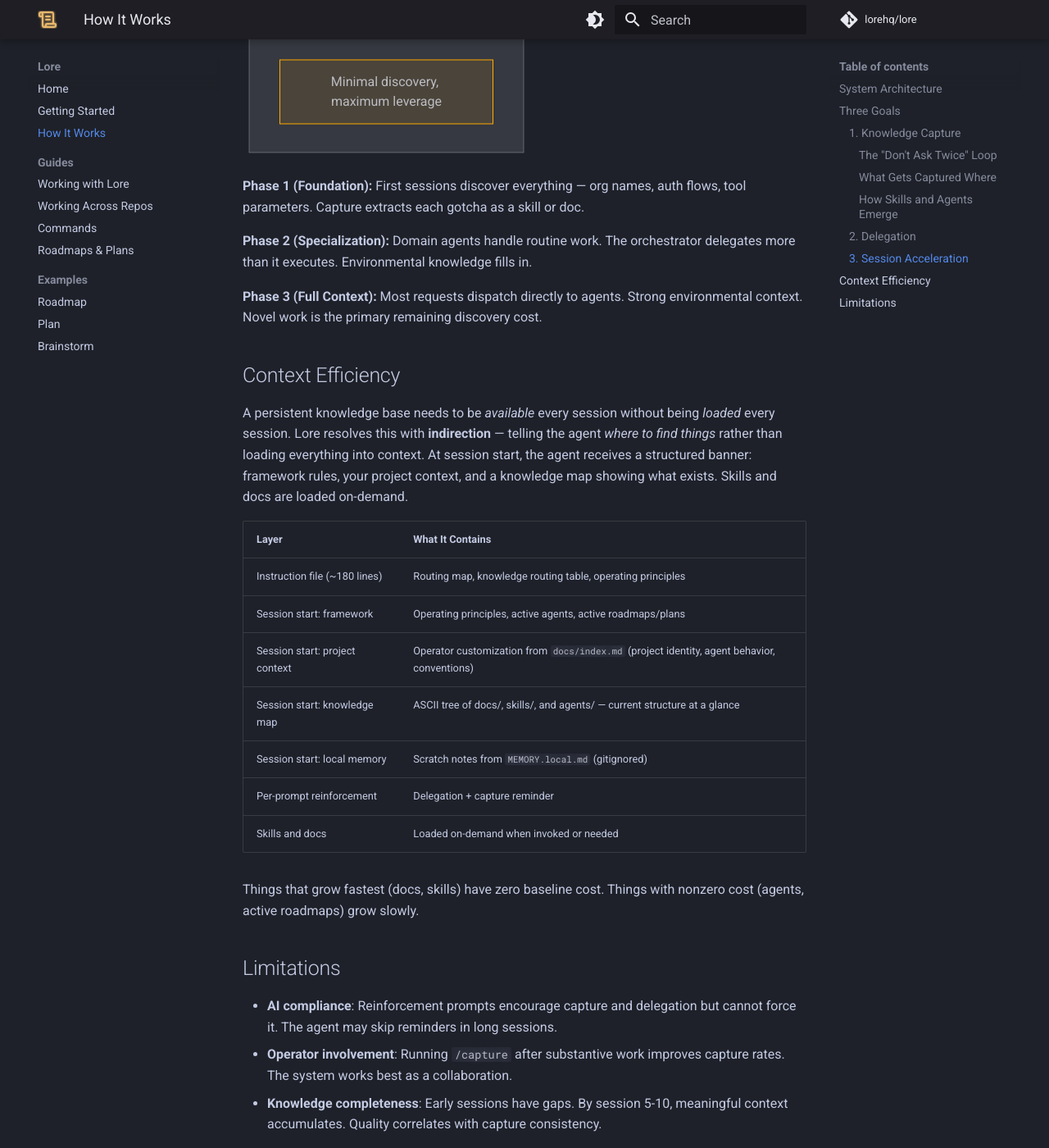
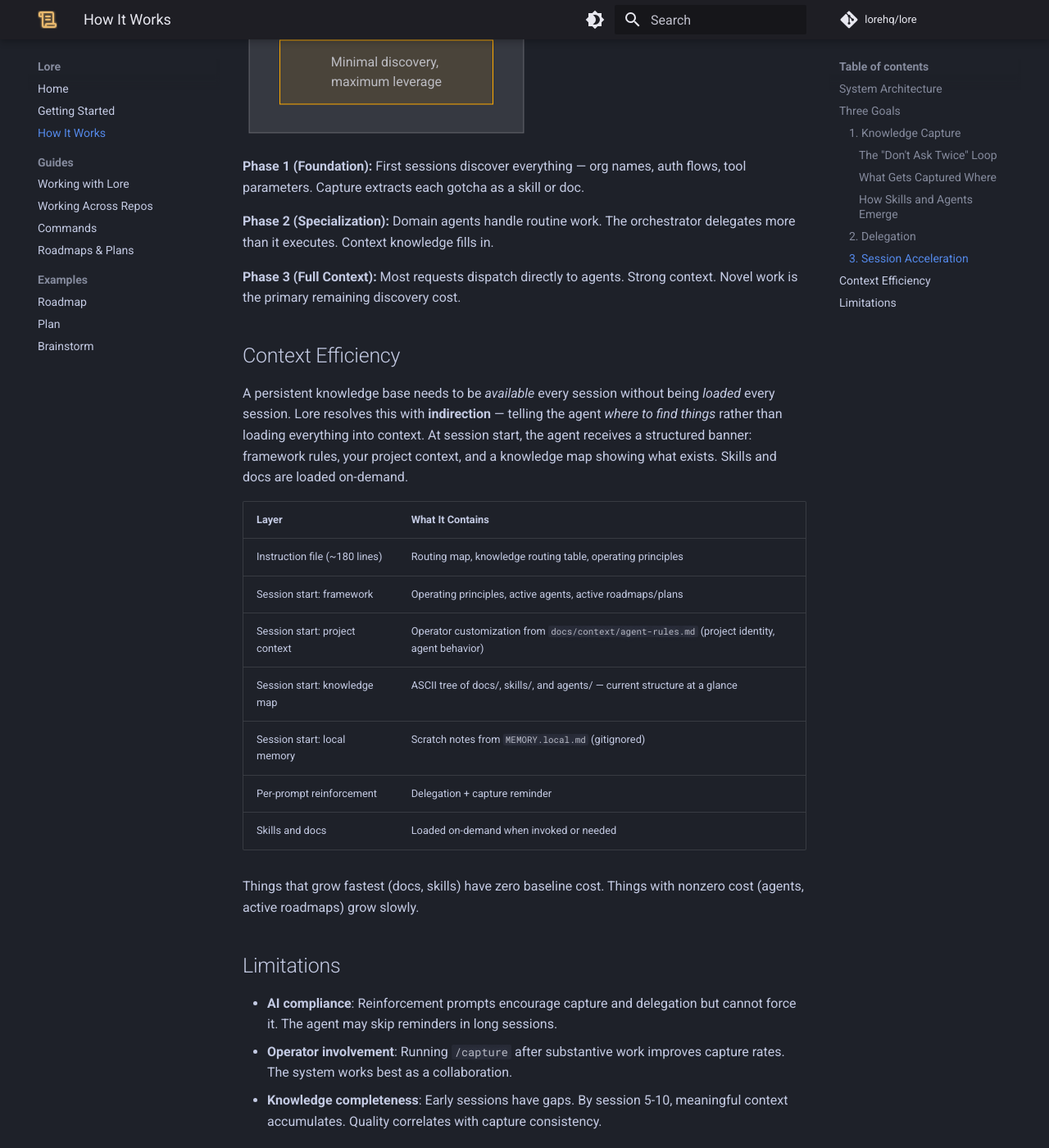
Before and after one commit to lorehq/lore-docs, an MkDocs documentation site: the page built from docs/how-it-works.md, in a window 1280 px wide and 1400 px high, scrolled down 6771 px. Shown: the whole window at 82% size. Built offline with MkDocs 1.6.1 and Material for MkDocs 9.7.7, drawn with Linux system fonts in a browser that asks for light colours; comment, search, counter and statistics services are not loaded; some of the changed text lies outside the part shown.

Commit message:
Rename environment→context, update agent-rules source path
- Replace all docs/environment/ references with docs/context/
- Replace docs/runbooks/ with docs/context/runbooks/
- Replace "environmental" with "context" throughout
- Update docs/index.md agent rules source to docs/context/agent-rules.md

Co-Authored-By: Claude Opus 4.6 <noreply@anthropic.com>

````diff
--- a/docs/how-it-works.md
+++ b/docs/how-it-works.md
@@ -55,7 +55,7 @@ Every session produces knowledge as a byproduct — endpoints, gotchas, org stru
 ```mermaid
 sequenceDiagram
     participant S1 as Session N
-    participant Docs as docs/environment/
+    participant Docs as docs/context/
     participant S2 as Session N+1
 
     Note over S1: User asks about service org structure
@@ -75,16 +75,16 @@ sequenceDiagram
 
 | Knowledge Type | Destination | Example |
 |---------------|-------------|---------|
-| API endpoints, URLs, services | `docs/environment/inventory/` | Service API base URL |
+| API endpoints, URLs, services | `docs/context/inventory/` | Service API base URL |
 | Tool gotchas, auth quirks | `.claude/skills/` | Case-sensitive org name |
-| Dependencies, relationships | `docs/environment/` | Which services connect to what |
+| Dependencies, relationships | `docs/context/` | Which services connect to what |
 | Strategic initiatives | `docs/work/roadmaps/` | Cloud migration phases |
 | Tactical work | `docs/work/plans/` | Phase 1 networking setup |
-| Multi-step procedures | `docs/runbooks/` | Cross-platform comparison |
+| Multi-step procedures | `docs/context/runbooks/` | Cross-platform comparison |
 
 #### How Skills and Agents Emerge
 
-**Rule: Every gotcha becomes a skill.** Auth quirks, encoding issues, parameter tricks — all skills. Skills must be generic (no environment data). Skill creation can trigger agent creation: one agent per domain.
+**Rule: Every gotcha becomes a skill.** Auth quirks, encoding issues, parameter tricks — all skills. Skills must be generic (no context data). Skill creation can trigger agent creation: one agent per domain.
 
 ```mermaid
 flowchart TD
@@ -136,13 +136,13 @@ flowchart TB
 
     subgraph P2["Phase 2: Specialization"]
         P2a[Agents handle domain work]
-        P2b[Environmental knowledge fills in]
+        P2b[Context knowledge fills in]
         P2c["Balanced: execute + delegate"]
     end
 
     subgraph P3["Phase 3: Full Context"]
         P3a[Orchestrator delegates most work]
-        P3b[Full environmental context]
+        P3b[Full context]
         P3c["Minimal discovery, maximum leverage"]
     end
 
@@ -151,9 +151,9 @@ flowchart TB
 
 **Phase 1 (Foundation):** First sessions discover everything — org names, auth flows, tool parameters. Capture extracts each gotcha as a skill or doc.
 
-**Phase 2 (Specialization):** Domain agents handle routine work. The orchestrator delegates more than it executes. Environmental knowledge fills in.
+**Phase 2 (Specialization):** Domain agents handle routine work. The orchestrator delegates more than it executes. Context knowledge fills in.
 
-**Phase 3 (Full Context):** Most requests dispatch directly to agents. Strong environmental context. Novel work is the primary remaining discovery cost.
+**Phase 3 (Full Context):** Most requests dispatch directly to agents. Strong context. Novel work is the primary remaining discovery cost.
 
 ## Context Efficiency
 
@@ -163,7 +163,7 @@ A persistent knowledge base needs to be *available* every session without being
 |-------|------------------|
 | Instruction file (~180 lines) | Routing map, knowledge routing table, operating principles |
 | Session start: framework | Operating principles, active agents, active roadmaps/plans |
-| Session start: project context | Operator customization from `docs/index.md` (project identity, agent behavior, conventions) |
+| Session start: project context | Operator customization from `docs/context/agent-rules.md` (project identity, agent behavior) |
 | Session start: knowledge map | ASCII tree of docs/, skills/, and agents/ — current structure at a glance |
 | Session start: local memory | Scratch notes from `MEMORY.local.md` (gitignored) |
 | Per-prompt reinforcement | Delegation + capture reminder |
````
Also changed, not shown: docs/getting-started.md (+4 -5 lines), docs/guides/commands.md (+2 -2 lines), docs/guides/cross-repo-workflow.md (+3 -3 lines), docs/index.md (+2 -2 lines).
